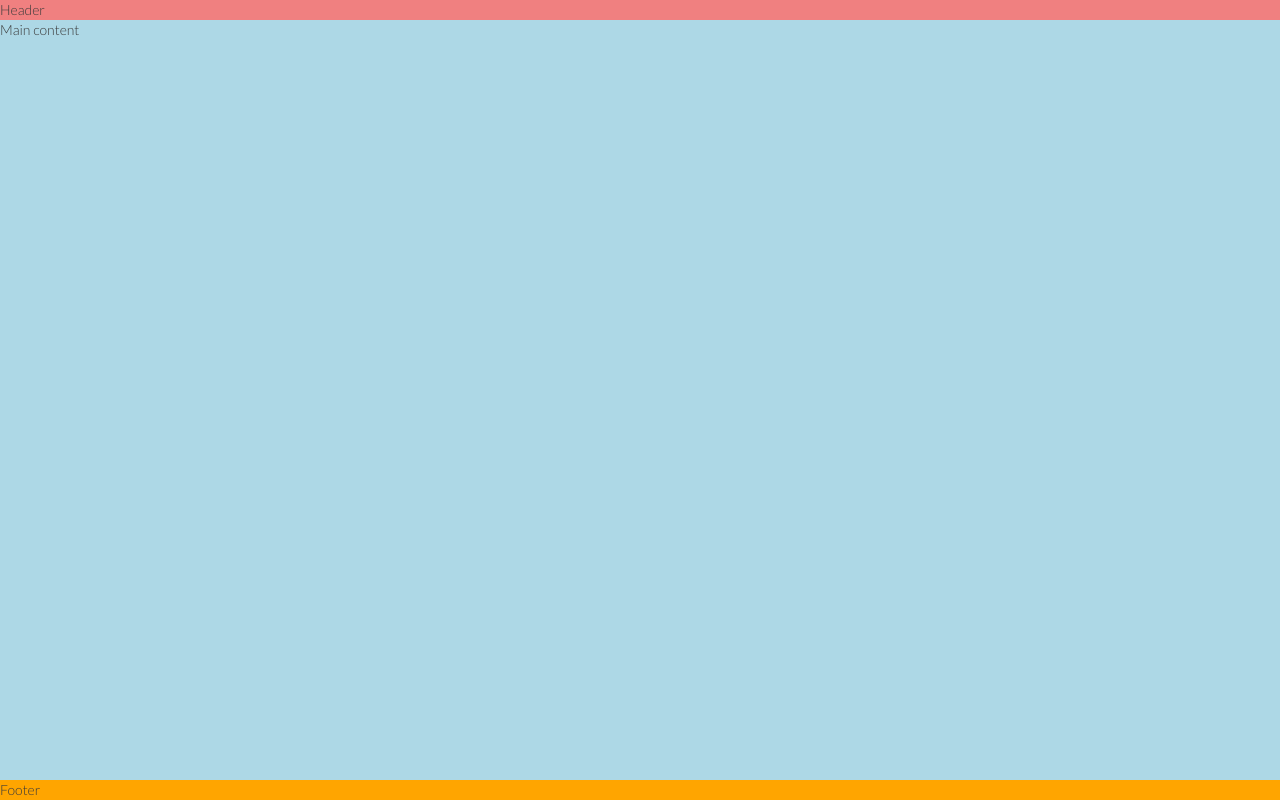
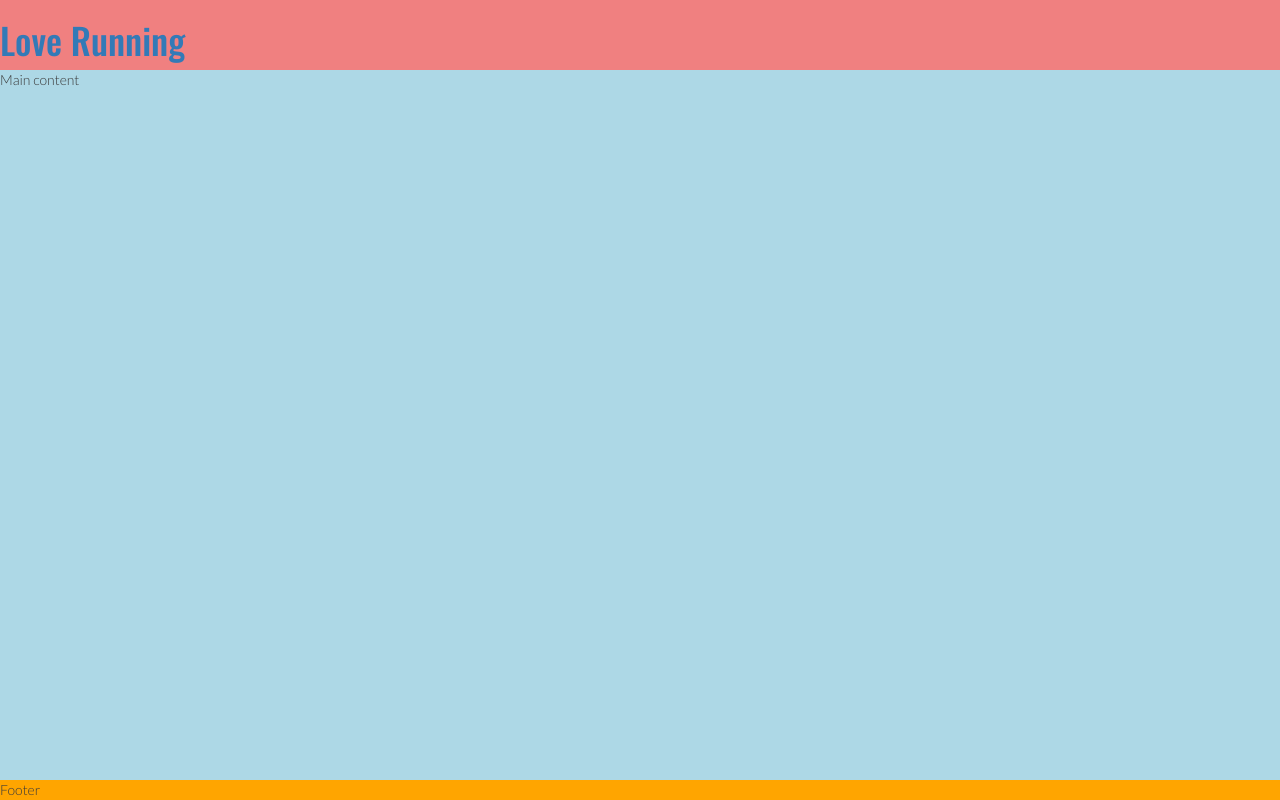
Before and after one commit to tyrelm1/love-running, a plain HTML site: page index.html in a window 1280 px wide. Drawn offline with nearby package versions, Linux system fonts and the light colour scheme.

Commit message:
add logo to header changed font to oswald

```diff
--- a/assets/css/style.css
+++ b/assets/css/style.css
@@ -23,6 +23,9 @@ body {
 header {
     background-color: lightcoral;
 }
+h1 {
+    font-family: 'oswald',sans-serif;
+}
 
 /* Main Content */
 main {
--- a/index.html
+++ b/index.html
@@ -21,15 +21,20 @@
     <link rel="apple-touch-icon" sizes="180x180" href="assets/favicon/apple-touch-icon.png">
     <link rel="icon" type="image/png" sizes="32x32" href="assets/favicon/favicon-32x32.png">
     <link rel="icon" type="image/png" sizes="16x16" href="assets/favicon/favicon-16x16.png">
-<!--Stylesheet-->
-<link rel="stylesheet" href="assets/css/style.css">
+    <!--Stylesheet-->
+    <link rel="stylesheet" href="assets/css/style.css">
 </head>
 
 <body>
 
 
     <!-- header -->
-    <header>Header</header>
+    <header>
+        <a href="index.html">
+            <h1>
+                <h1 id="logo">Love Running</h1>
+        </a>
+    </header>
 
     <!-- main content -->
     <main>Main content</main>
```
